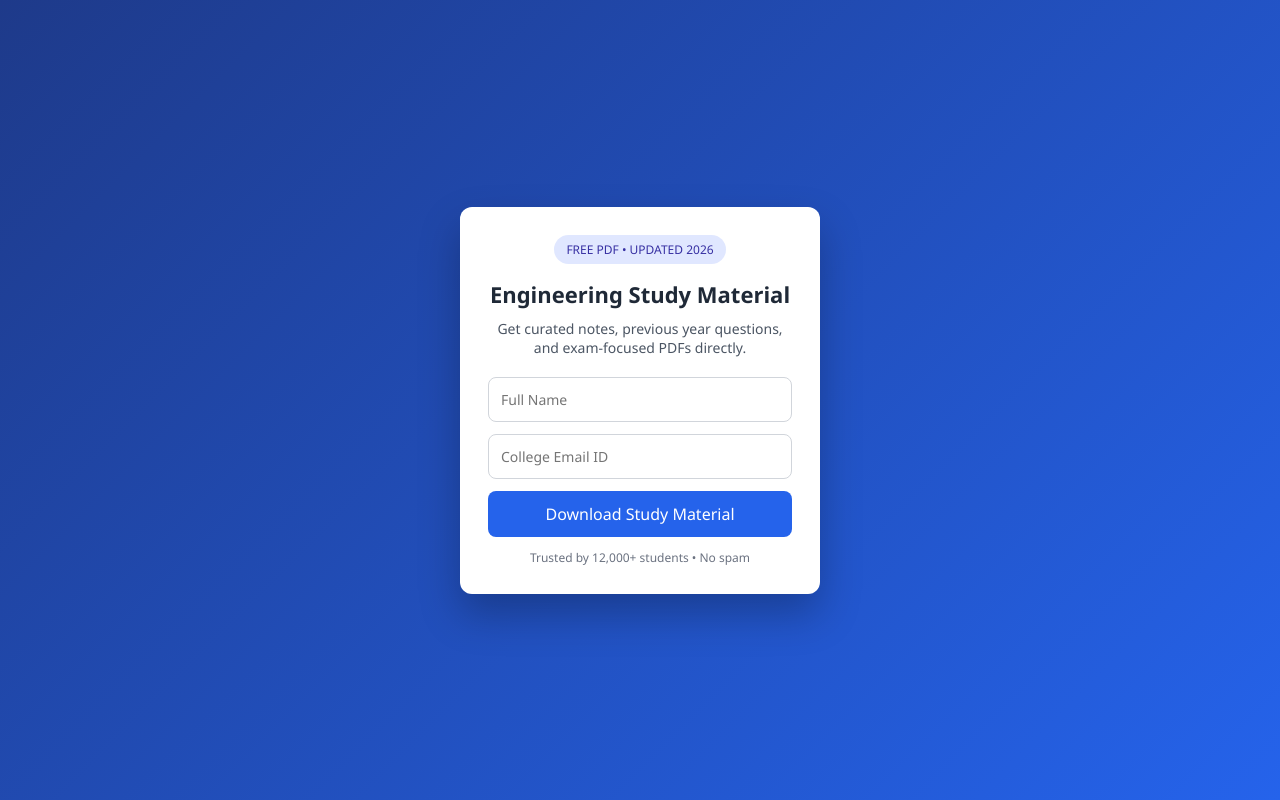
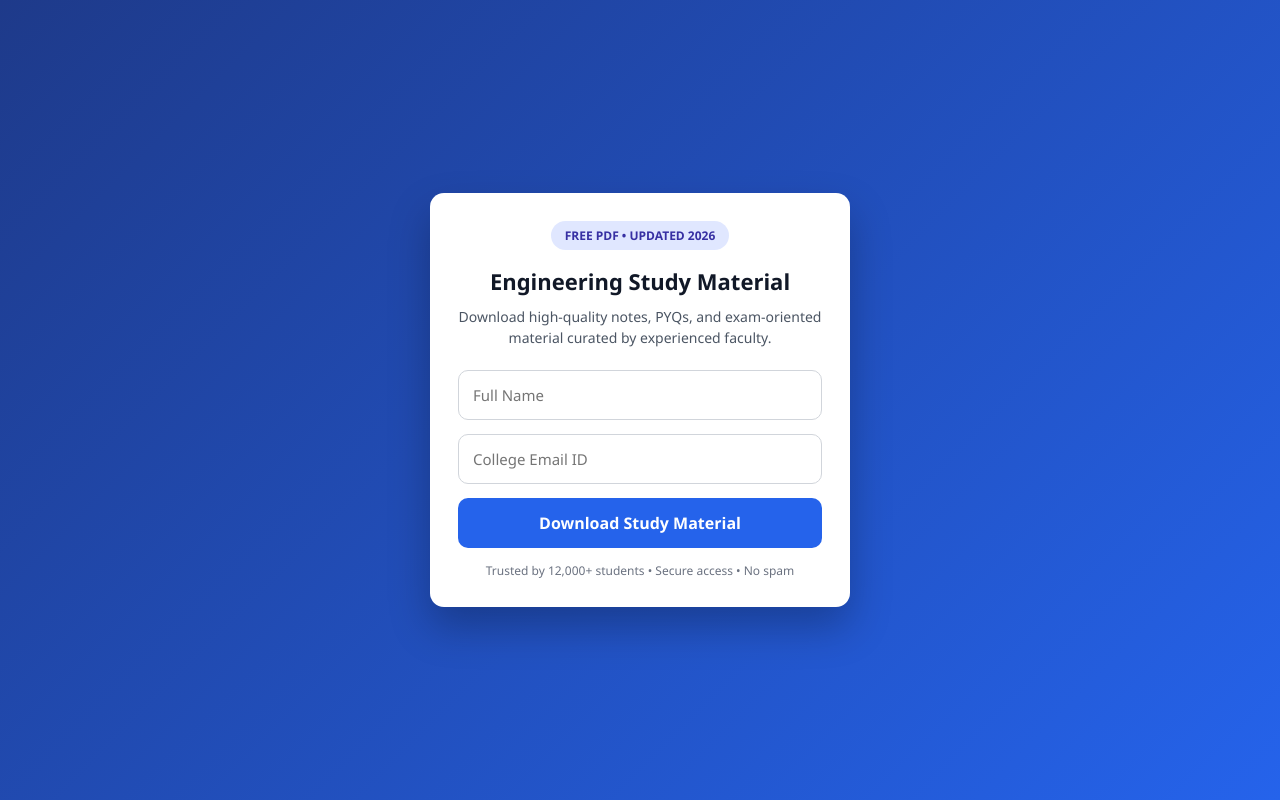
Before and after one commit to study4buddy/Study-material, a plain HTML site: page index.html in a window 1280 px wide. Drawn offline with Linux system fonts and the light colour scheme.

Commit message:
Add files via upload

```diff
--- a/index.html
+++ b/index.html
@@ -2,11 +2,13 @@
 <html lang="en">
 <head>
   <meta charset="UTF-8">
+  <meta name="viewport" content="width=device-width, initial-scale=1.0">
   <title>Download Study Material</title>
+
   <style>
     * {
       box-sizing: border-box;
-      font-family: "Segoe UI", Arial, sans-serif;
+      font-family: "Segoe UI", Roboto, Arial, sans-serif;
     }
 
     html, body {
@@ -24,21 +26,34 @@
       display: flex;
       justify-content: center;
       align-items: center;
+      padding: 16px;
       z-index: 10;
     }
 
     .card {
       background: white;
-      width: 360px;
-      border-radius: 12px;
+      width: 100%;
+      max-width: 420px;
+      border-radius: 14px;
       padding: 28px;
       box-shadow: 0 20px 40px rgba(0,0,0,0.25);
+    }
+
+    .badge {
+      background: #e0e7ff;
+      color: #3730a3;
+      padding: 6px 14px;
+      border-radius: 999px;
+      font-size: 12px;
+      font-weight: 600;
+      display: inline-block;
+      margin-bottom: 16px;
     }
 
     .card h1 {
       margin: 0;
       font-size: 22px;
-      color: #1f2937;
+      color: #111827;
       text-align: center;
     }
 
@@ -46,36 +61,33 @@
       font-size: 14px;
       color: #4b5563;
       text-align: center;
-      margin: 10px 0 20px;
-    }
-
-    .badge {
-      background: #e0e7ff;
-      color: #3730a3;
-      padding: 6px 12px;
-      border-radius: 999px;
-      font-size: 12px;
-      display: inline-block;
-      margin-bottom: 15px;
+      margin: 10px 0 22px;
+      line-height: 1.5;
     }
 
     .card input {
       width: 100%;
-      padding: 12px;
-      margin-bottom: 12px;
-      border-radius: 8px;
+      padding: 14px;
+      margin-bottom: 14px;
+      border-radius: 10px;
       border: 1px solid #d1d5db;
-      font-size: 14px;
+      font-size: 15px;
+      outline: none;
+    }
+
+    .card input:focus {
+      border-color: #2563eb;
     }
 
     .card button {
       width: 100%;
-      padding: 12px;
+      padding: 14px;
       border: none;
-      border-radius: 8px;
+      border-radius: 10px;
       background: #2563eb;
       color: white;
       font-size: 16px;
+      font-weight: 600;
       cursor: pointer;
     }
 
@@ -84,7 +96,7 @@
     }
 
     .footer-text {
-      margin-top: 12px;
+      margin-top: 14px;
       font-size: 12px;
       color: #6b7280;
       text-align: center;
@@ -99,6 +111,20 @@
       50% { background: white; }
       100% { background: black; }
     }
+
+    @media (max-width: 480px) {
+      .card {
+        padding: 22px;
+      }
+
+      .card h1 {
+        font-size: 20px;
+      }
+
+      .card p {
+        font-size: 13px;
+      }
+    }
   </style>
 </head>
 
@@ -109,8 +135,12 @@
     <div style="text-align:center">
       <div class="badge">FREE PDF • UPDATED 2026</div>
     </div>
+
     <h1>Engineering Study Material</h1>
-    <p>Get curated notes, previous year questions, and exam-focused PDFs directly.</p>
+    <p>
+      Download high-quality notes, PYQs, and exam-oriented material curated by
+      experienced faculty.
+    </p>
 
     <input type="text" placeholder="Full Name" required>
     <input type="email" placeholder="College Email ID" required>
@@ -118,7 +148,7 @@
     <button onclick="startPrank()">Download Study Material</button>
 
     <div class="footer-text">
-      Trusted by 12,000+ students • No spam
+      Trusted by 12,000+ students • Secure access • No spam
     </div>
   </div>
 </div>
```
